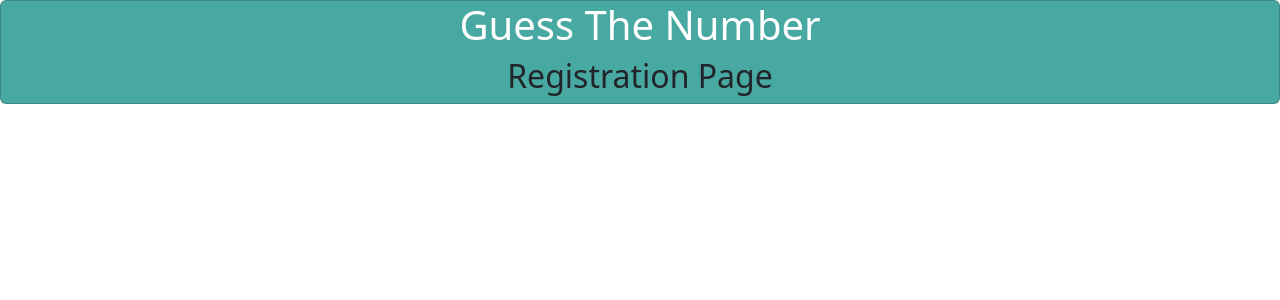
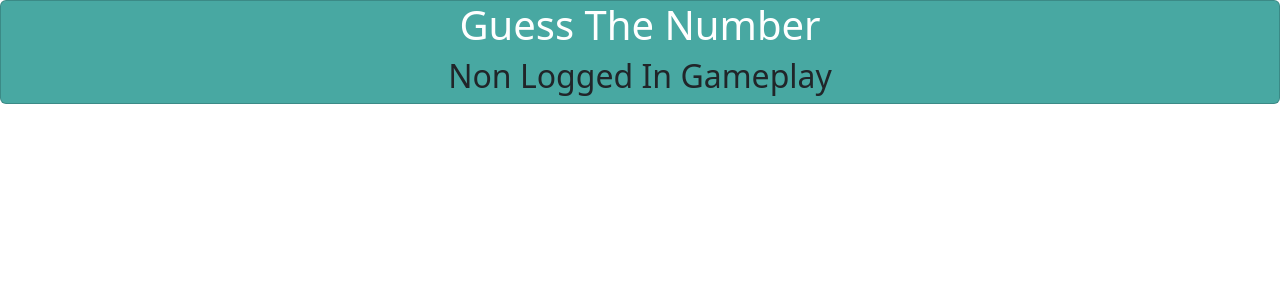
Before and after one commit to AndrewIMLEx/Learning-Project, a React app: page / in a window 1280 px wide. Shown: the top 300 px of the page. Built offline with nearby package versions, Linux system fonts and the light colour scheme.

Commit message:
add header 2

```diff
--- a/src/Homepage/Homepage.jsx
+++ b/src/Homepage/Homepage.jsx
@@ -6,7 +6,7 @@ class Homepage extends React.Component{
       <>
       <div className="card">
         <h1>Guess The Number</h1>
-        <h2>Registration Page</h2>
+        <h2>Non Logged In Gameplay</h2>
         </div>
       </>
       )
```
